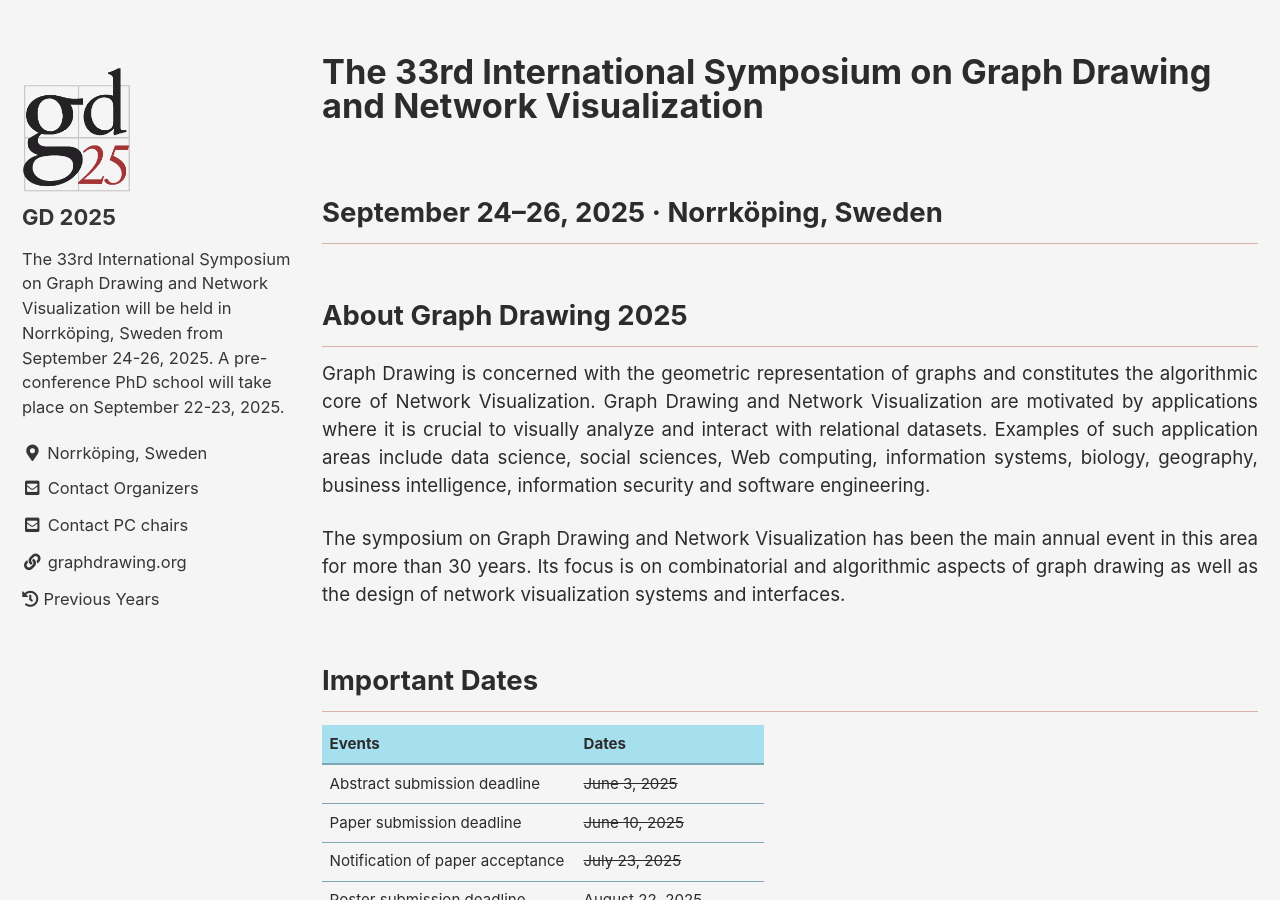
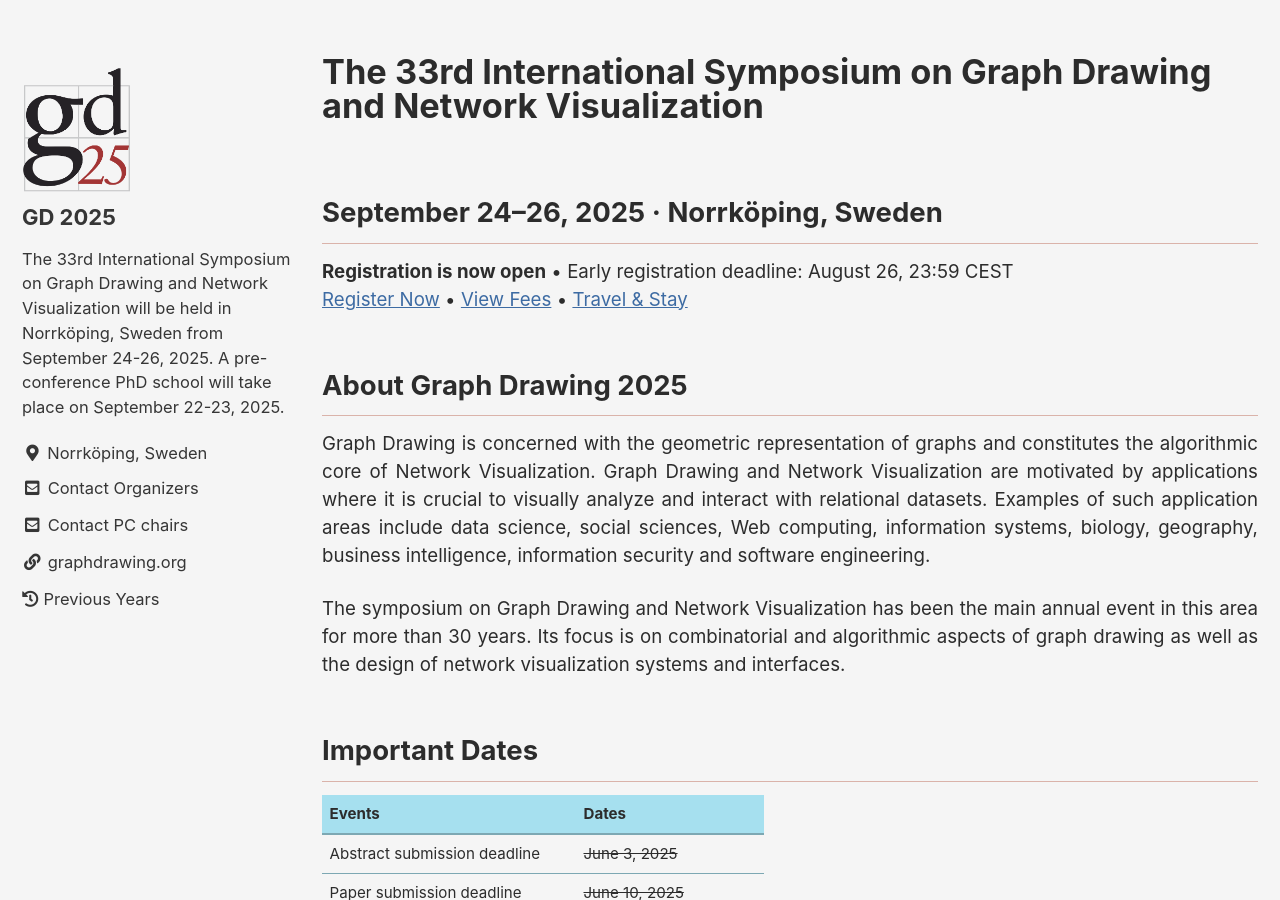
Before and after one commit to graphdrawing/gd2025, a Jekyll site: the page built from index.md, in a window 1280 px wide and 900 px high, scrolled down 370 px. Built offline with Jekyll 4.4.1, drawn with Linux system fonts in a browser that asks for light colours; cached includes are drawn as plain includes.

Commit message:
small update on index page

```diff
--- a/_data/navigation.yml
+++ b/_data/navigation.yml
@@ -15,10 +15,10 @@ main:
      url: /pages/travel_accommodation
    - title: "Venue"
      url: /pages/venue
+   - title: "Accepted Papers"
+     url: /pages/accepted_papers
    - title: "Committees"
      url: /pages/committee
-   - title: "Accepted Papers"
-     url: /pages/accepted_papers
    - title: "News"
      url: /pages/news
    - title: "Code of Conduct"
--- a/index.md
+++ b/index.md
@@ -11,6 +11,10 @@ header:
 ---
 
 ## September 24–26, 2025 · Norrköping, Sweden
+
+
+**Registration is now open** • Early registration deadline: August 26, 23:59 CEST \\
+[Register Now](../pages/registration/#registration-instructions) • [View Fees](../pages/registration/#registration-fees) • [Travel & Stay](../pages/travel_accommodation/)
 
 ## About Graph Drawing 2025
 
```
Also changed, not shown: 4 other files.
